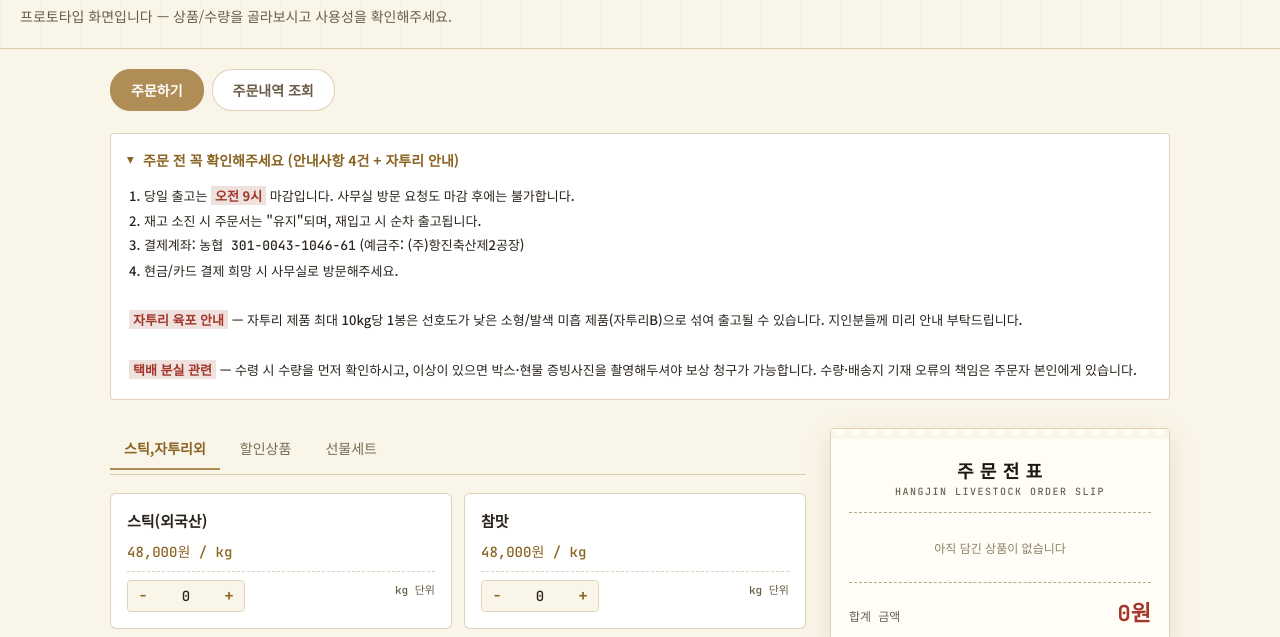
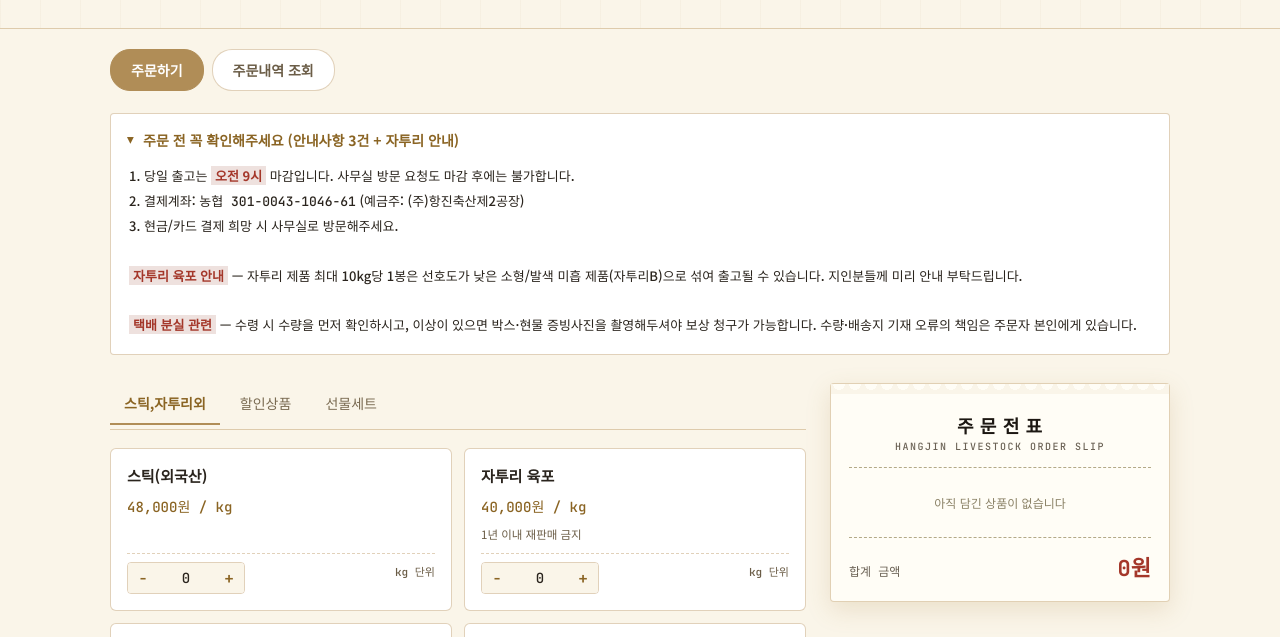
Before and after one commit to miyeon422-cyber/hangjin-order, a plain HTML site: page index.html in a window 1280 px wide. Shown: the part 123-760 px from the top of the page. Drawn offline with Linux system fonts and the light colour scheme; no server answers.

Commit message:
Update index.html

```diff
--- a/index.html
+++ b/index.html
@@ -653,7 +653,6 @@ details.notice-box[open] summary::before{transform:rotate(90deg);}
 <div class="masthead">
   <p class="eyebrow">항진축산 · Since 발주전표</p>
   <h1 class="brand">사내판매 <span>육포 주문서</span></h1>
-  <p class="tagline">프로토타입 화면입니다 — 상품/수량을 골라보시고 사용성을 확인해주세요.</p>
 </div>
 
 <div class="view-switch">
@@ -672,12 +671,11 @@ details.notice-box[open] summary::before{transform:rotate(90deg);}
 
 <div class="notice">
   <details class="notice-box" open>
-    <summary>주문 전 꼭 확인해주세요 (안내사항 4건 + 자투리 안내)</summary>
+    <summary>주문 전 꼭 확인해주세요 (안내사항 3건 + 자투리 안내)</summary>
     <div class="notice-body">
       1. 당일 출고는 <strong>오전 9시</strong> 마감입니다. 사무실 방문 요청도 마감 후에는 불가합니다.<br>
-      2. 재고 소진 시 주문서는 "유지"되며, 재입고 시 순차 출고됩니다.<br>
-      3. 결제계좌: <span class="acct">농협 301-0043-1046-61</span> (예금주: (주)항진축산제2공장)<br>
-      4. 현금/카드 결제 희망 시 사무실로 방문해주세요.<br><br>
+      2. 결제계좌: <span class="acct">농협 301-0043-1046-61</span> (예금주: (주)항진축산제2공장)<br>
+      3. 현금/카드 결제 희망 시 사무실로 방문해주세요.<br><br>
       <strong>자투리 육포 안내</strong> — 자투리 제품 최대 10kg당 1봉은 선호도가 낮은 소형/발색 미흡 제품(자투리B)으로 섞여 출고될 수 있습니다. 지인분들께 미리 안내 부탁드립니다.<br><br>
       <strong>택배 분실 관련</strong> — 수령 시 수량을 먼저 확인하시고, 이상이 있으면 박스·현물 증빙사진을 촬영해두셔야 보상 청구가 가능합니다. 수량·배송지 기재 오류의 책임은 주문자 본인에게 있습니다.
     </div>
@@ -814,6 +812,7 @@ const CATEGORIES = [
     label: "스틱,자투리외",
     items: [
       {id:"stick1kg", name:"스틱(외국산)", price:48000, unit:"kg", step:0.5},
+      {id:"jatturi", name:"자투리 육포", price:40000, unit:"kg", step:0.5, note:"1년 이내 재판매 금지"},
       {id:"chammat", name:"참맛", price:48000, unit:"kg", step:0.5},
       {id:"ganggangribjerky50", name:"강강 갈비맛육포 50g", price:2500, unit:"팩", step:1, weightKg:0.05},
       {id:"itswelljerky45", name:"이츠웰쫄깃한육포 45g", price:2500, unit:"팩", step:1, max:29, weightKg:0.045},
@@ -823,7 +822,6 @@ const CATEGORIES = [
       {id:"roastmini", name:"로스트 미니비프", price:38000, unit:"kg", step:0.5},
       {id:"samwonmild", name:"삼원가든 순한맛 50g", price:3500, unit:"팩", step:1, weightKg:0.05, note:"2개 주문 시 1개 추가 증정"},
       {id:"samwonhot", name:"삼원가든 매운맛 50g", price:3500, unit:"팩", step:1, weightKg:0.05, note:"2개 주문 시 1개 추가 증정"},
-      {id:"jatturi", name:"자투리 육포", price:40000, unit:"kg", step:0.5, note:"1년 이내 재판매 금지"},
       {id:"hanwoojatturi", name:"한우자투리", price:55000, unit:"kg", step:0.5},
       {id:"beefbarnuts", name:"한입비프바 넛츠", price:40000, unit:"kg", step:0.5},
       {id:"beefbarcheese", name:"한입비프바 치즈", price:40000, unit:"kg", step:0.5},
```
